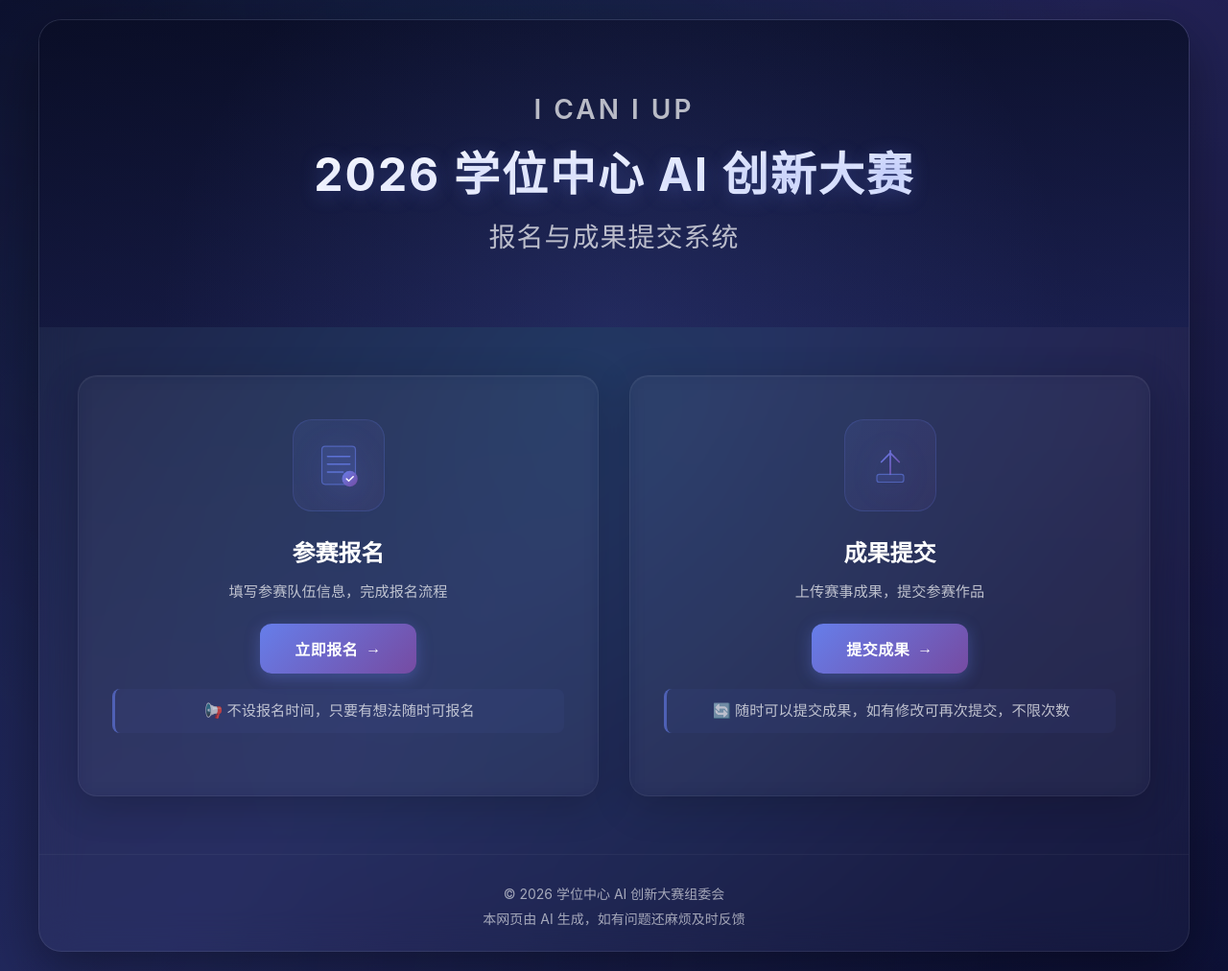
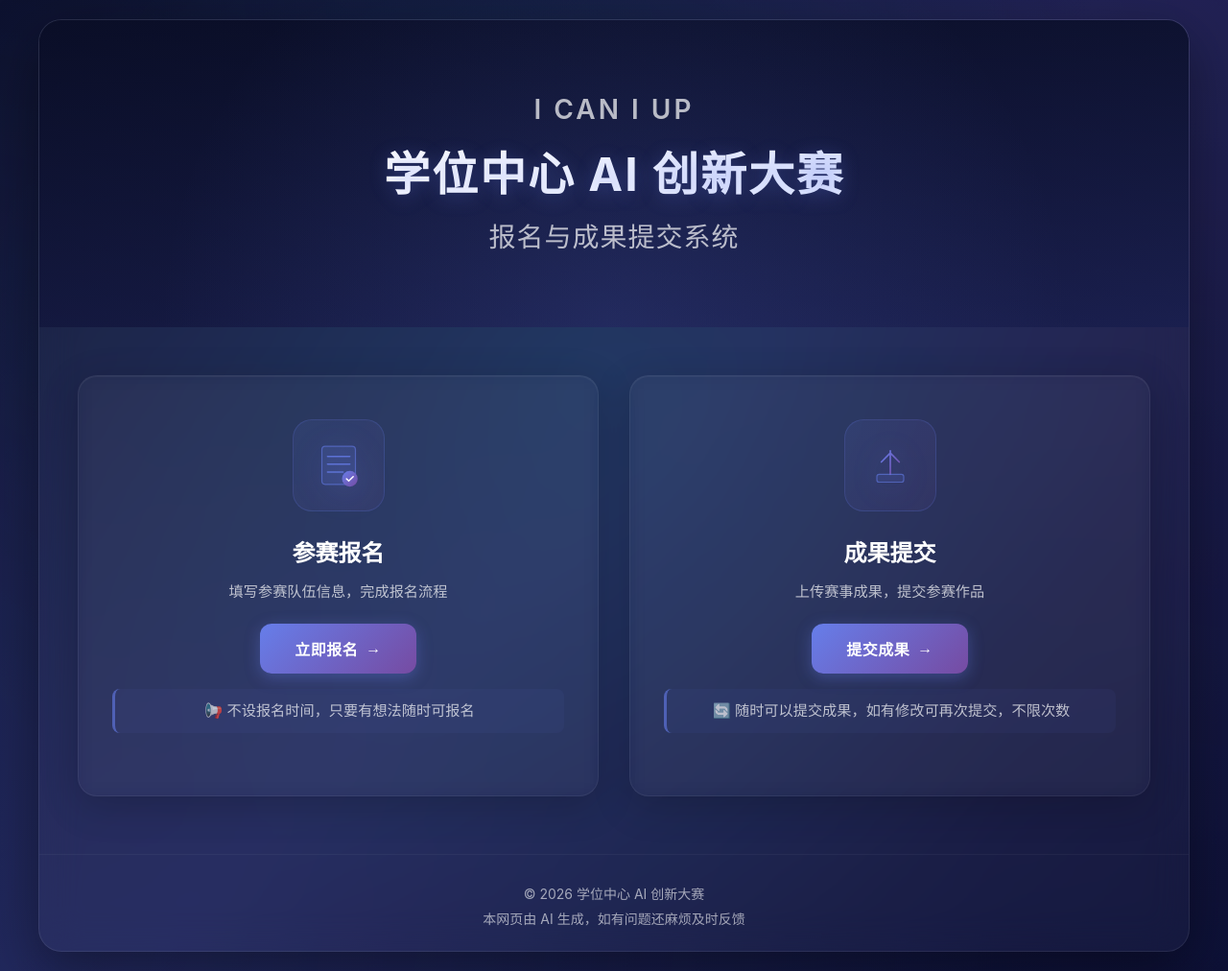
Before and after one commit to dophanhan/xwzx-ai-competition-system-trail, a plain HTML site: page index.html in a window 1280 px wide. Shown: the whole page at 96% size. Drawn offline with Linux system fonts and the light colour scheme.

Commit message:
fix: 更新根目录 index.html 页脚文字（移除组委会）

```diff
--- a/index.html
+++ b/index.html
@@ -3,7 +3,7 @@
 <head>
     <meta charset="UTF-8">
     <meta name="viewport" content="width=device-width, initial-scale=1.0">
-    <title>2026 学位中心 AI 创新大赛</title>
+    <title>学位中心 AI 创新大赛 - 首页</title>
     <link rel="stylesheet" href="styles.css">
 </head>
 <body>
@@ -12,7 +12,7 @@
             <div class="hero-overlay"></div>
             <div class="hero-content">
                 <p class="theme-text">I CAN I UP</p>
-                <h1>2026 学位中心 AI 创新大赛</h1>
+                <h1>学位中心 AI 创新大赛</h1>
                 <p class="subtitle">报名与成果提交系统</p>
             </div>
         </div>
@@ -70,11 +70,10 @@
         </main>
 
         <footer class="footer">
-            <p>&copy; 2026 学位中心 AI 创新大赛组委会</p>
-            <p>本网页由 AI 生成，如有问题还麻烦及时反馈</p>
+            <p>&copy; 2026 学位中心 AI 创新大赛</p>
+            <p class="ai-notice">本网页由 AI 生成，如有问题还麻烦及时反馈</p>
         </footer>
     </div>
 </body>
 </html>
-<!-- Cloudflare deploy trigger: 1773018834 -->
-<!-- Cloudflare deploy trigger: 1773046443 -->
+<!-- Redeploy: 1772939850.2291362 -->
```
